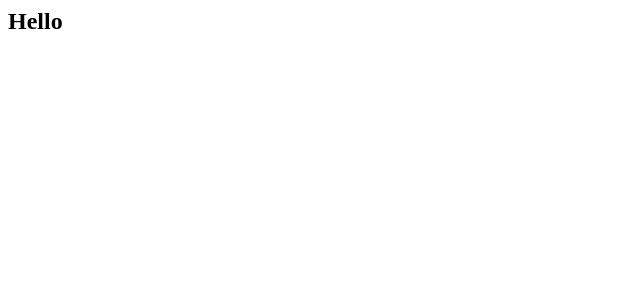
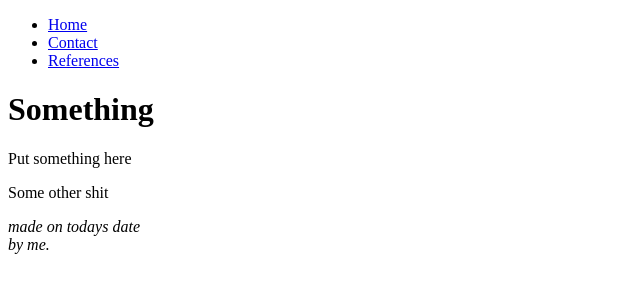
Before and after one commit to jbackel/jbackel.github.io, a plain HTML site: page index.html in a window 1280 px wide. Shown: the whole page, without its empty margins (0-640 px from the left). Drawn offline with Linux system fonts and the light colour scheme.

Commit message:
created a ul, added some paragraphs, just seeing what works

```diff
--- a/index.html
+++ b/index.html
@@ -1,15 +1,29 @@
+<!DOCTYPE html>
 <html>
 	<head>
 		<meta charset="utf-8">
 		<title>"Josh Backel"</title>
 		<script src=""></script>
+		<link href="myCSSfile.css" rel="stylesheet" type="text/css">
 	</head>
 
 		<body>
-			<script type="text/javascript">
+		<!-- Site nv menu -->
+		<ul class= "navbar">
+			<li><a href="#">Home</a>
+			<li><a href="#">Contact</a>
+			<li><a href="#">References</a>
+		</ul>
+		<!-- Main content -->
+		<h1>Something</h1>
+		<p>Put something here</p>
+		<p>Some other shit</p>
+		<!-- sign and date -->
+		<address>made on todays date<br>by me.</address>
+		<script type="text/javascript">
 
 			</script>
-			<h2>Hello</h2>
+
 
 		</body>
 
```
Also changed, not shown: myCSSfile.css (added).
